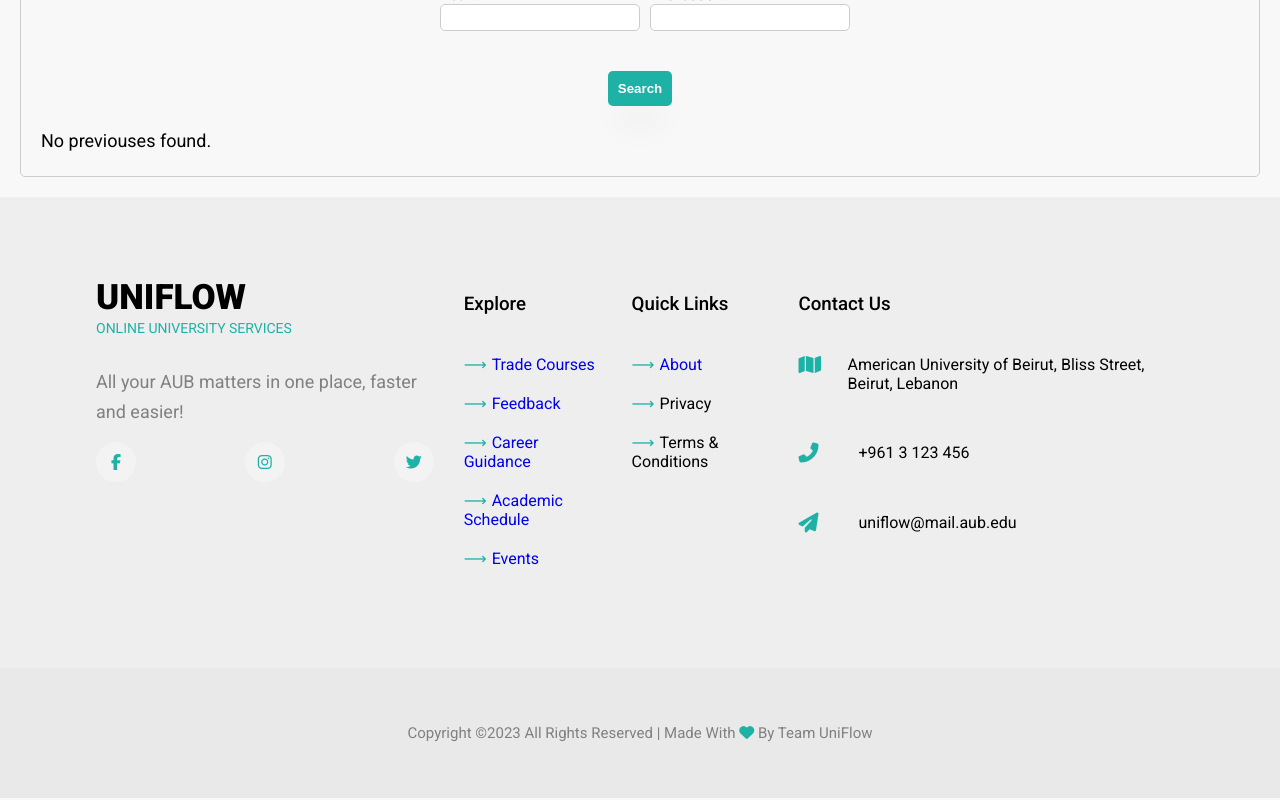
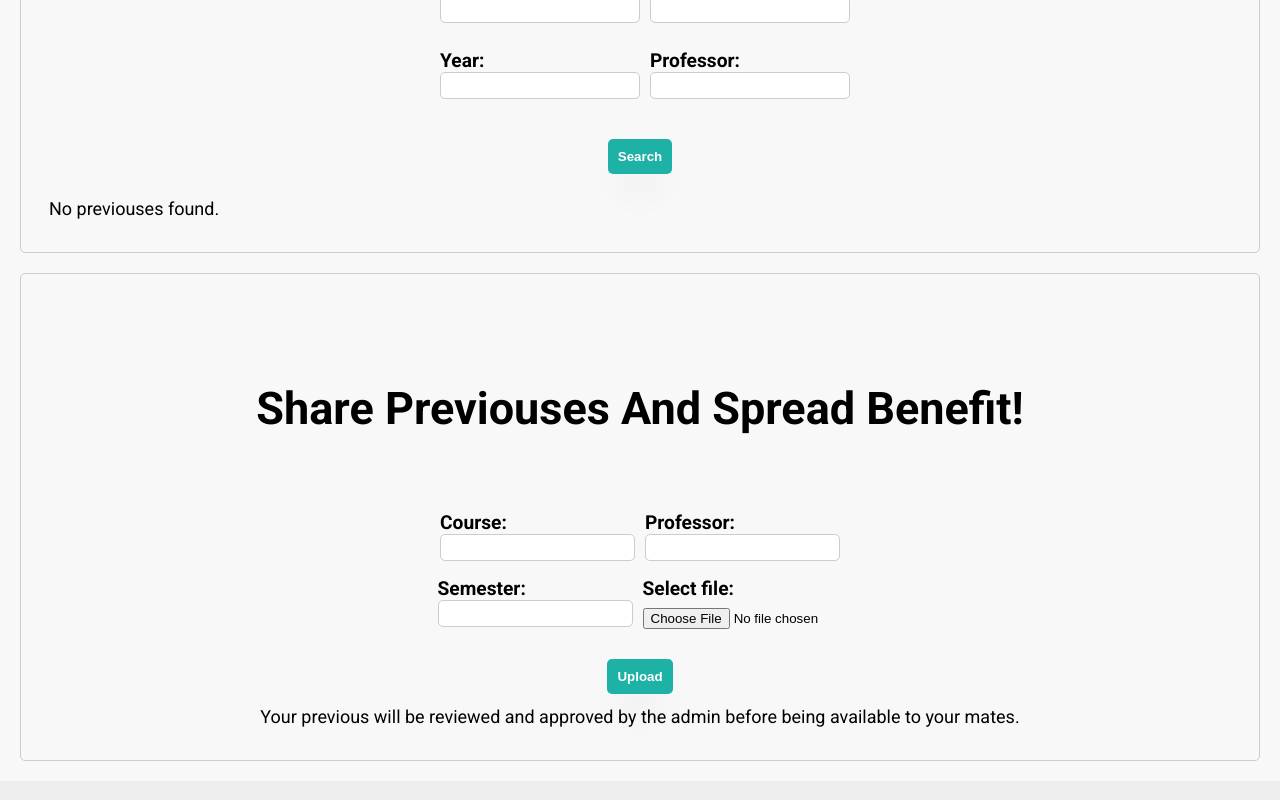
Before and after one commit to moe-kadri/AUBConnected, a React (Create React App) app: page /previouses in a window 1280 px wide. Shown: the part 960-1760 px from the top of the page. Built offline with nearby package versions, Linux system fonts and the light colour scheme.

Commit message:
Previouses Extra Feature

```diff
--- a/src/components/login/Login.jsx
+++ b/src/components/login/Login.jsx
@@ -37,13 +37,13 @@
         </div>
 
         <div className="mb-3">
-          <div className="custom-control custom-checkbox">
+          <div className="custom-control custom-checkbox flex-container">
             <input
               type="checkbox"
-              className="custom-control-input"
+              // className="custom-control-input"
               id="customCheck1"
             />
-            <label className="custom-control-label" htmlFor="customCheck1">
+            <label className="custom-control-label rMe" htmlFor="customCheck1">
               Remember me
             </label>
           </div>
--- a/src/components/login/login.css
+++ b/src/components/login/login.css
@@ -21,9 +21,12 @@
 
   h3 {
     margin-top: 1rem;
-    margin-bottom: 1rem;
+    margin-bottom: 3rem;
     font-weight: 500;
     line-height: 1.2;
+    text-align: center;
+    font-size: 2rem;
+    font-weight: bold;
   }
 
   .btn {
@@ -40,6 +43,7 @@
     border-radius: 0.25rem;
     transition: color 0.15s ease-in-out, background-color 0.15s ease-in-out,
       border-color 0.15s ease-in-out, box-shadow 0.15s ease-in-out;
+    width: 100%;
   }
 
     .btn-primary {
@@ -79,8 +83,6 @@
     vertical-align: middle;
   }
 
-
-
   .loginhead {
     background-image: url("../../images/back1.webp");
     background-size: cover;
@@ -116,3 +118,9 @@
       width: 100%;
     }
   }
+
+.rMe {
+  font-size: 0.875rem;
+  font-weight: normal;
+  margin-top: 0.1rem;
+}
--- a/src/components/previouses/Previouses.jsx
+++ b/src/components/previouses/Previouses.jsx
@@ -1,12 +1,14 @@
 import React from 'react';
 import Prev from "./prev/Prev"
 import PrevBase from "./prevbase/PrevBase"
+import FileUploader from './prevbase/FileUploader';
 
 function Previouses() {
     return (
         <>
             <Prev />
             <PrevBase />
+            <FileUploader />
         </>
     );
   }
--- /dev/null
+++ b/src/components/previouses/prevbase/FileUploader.jsx
@@ -0,0 +1,113 @@
+import React, { useState } from 'react';
+import Heading from "../../heading/Heading";
+import './fileuploader.css';
+
+function FileUploader() {
+  const [selectedFile, setSelectedFile] = useState(null);
+  const [fileName, setFileName] = useState('');
+  const [fileDescription, setFileDescription] = useState({
+    course: '',
+    professor: '',
+    semester: ''
+  });
+
+  const handleFileChange = (event) => {
+    setSelectedFile(event.target.files[0]);
+    setFileName(event.target.files[0].name);
+  };
+
+  const handleCourseChange = (event) => {
+    setFileDescription({
+      ...fileDescription,
+      course: event.target.value
+    });
+  };
+
+  const handleProfessorChange = (event) => {
+    setFileDescription({
+      ...fileDescription,
+      professor: event.target.value
+    });
+  };
+
+  const handleSemesterChange = (event) => {
+    setFileDescription({
+      ...fileDescription,
+      semester: event.target.value
+    });
+  };
+
+  const handleUploadClick = () => {
+    const formData = new FormData();
+    formData.append('file', selectedFile);
+    formData.append('course', fileDescription.course);
+    formData.append('professor', fileDescription.professor);
+    formData.append('semester', fileDescription.semester);
+
+    fetch('/api/upload', {
+      method: 'POST',
+      body: formData
+    }).then(response => {
+      // Handle response from server
+    }).catch(error => {
+      // Handle error
+    });
+  };
+
+  return (
+    <div className="file-uploader">
+        <div>
+            <Heading title="Share previouses and spread benefit!" />
+        </div>
+
+        <div className='flex-container'>
+            <div>
+            <label htmlFor="course">Course:</label>
+            <input
+                type="text"
+                id="course"
+                value={fileDescription.course}
+                onChange={handleCourseChange}
+            />
+            </div>
+            <div>
+            <label htmlFor="professor">Professor:</label>
+            <input
+                type="text"
+                id="professor"
+                value={fileDescription.professor}
+                onChange={handleProfessorChange}
+            />
+            </div>
+        </div>
+
+        <div className='flex-container'>
+            <div>
+            <label htmlFor="semester">Semester:</label>
+            <input
+                type="text"
+                id="semester"
+                value={fileDescription.semester}
+                onChange={handleSemesterChange}
+            />
+            </div>
+            <div>
+            <label htmlFor="file">Select file:</label>
+            <input
+                type="file"
+                id="file"
+                accept=".pdf,.doc,.docx,.jpg,.jpeg,.png,.zip"
+                onChange={handleFileChange}
+            />
+            {selectedFile && <p>Selected file: {fileName}</p>}
+            </div>
+        </div>
+
+
+        <button className="upload-button" onClick={handleUploadClick}>Upload</button>
+        <p>Your previous will be reviewed and approved by the admin before being available to your mates.</p>
+    </div>
+  );
+}
+
+export default FileUploader;
--- /dev/null
+++ b/src/components/previouses/prevbase/fileuploader.css
@@ -0,0 +1,57 @@
+.file-uploader {
+    display: flex;
+    flex-direction: column;
+    align-items: center;
+    margin: 20px;
+    padding: 20px;
+    border: 1px solid #ccc;
+    border-radius: 5px;
+  }
+
+  label {
+    font-size: 1.2rem;
+    margin-top: 1rem;
+    display: block;
+    font-weight: bold;
+  }
+
+  input[type="file"] {
+    margin-top: 0.5rem;
+    width: 200px;
+  }
+
+  p {
+    margin: 0.5rem;
+  }
+
+  input[type="text"] {
+    padding: 5px;
+    border: 1px solid #ccc;
+    border-radius: 5px;
+    width: 195px;
+  }
+
+  .upload-button {
+    padding: 10px;
+    background-color: #1eb2a6;
+    color: #fff;
+    border: none;
+    border-radius: 5px;
+    cursor: pointer;
+    margin-left: auto;
+    margin-right: auto;
+    }
+
+    .upload-button:hover {
+    background-color: #1eaaa6;
+    }
+
+    .upload-button:active {
+    transform: translateY(2px);
+    }
+
+    @media screen and (max-width: 768px) {
+    input[type="text"] {
+    max-width: 100%;
+    }
+    }
--- a/src/components/register/Register.jsx
+++ b/src/components/register/Register.jsx
@@ -16,6 +16,7 @@
 
         <h3>Sign Up</h3>
 
+        <div className='flex-container'>
           <div className="mb-3">
             <label>First name</label>
             <input
@@ -28,6 +29,7 @@
           <div className="mb-3">
             <label>Last name</label>
             <input type="text" className="form-control" placeholder="Last name" />
+          </div>
         </div>
 
         <div className="mb-3">
```
Lines whose indentation alone changed are shown as unchanged.
